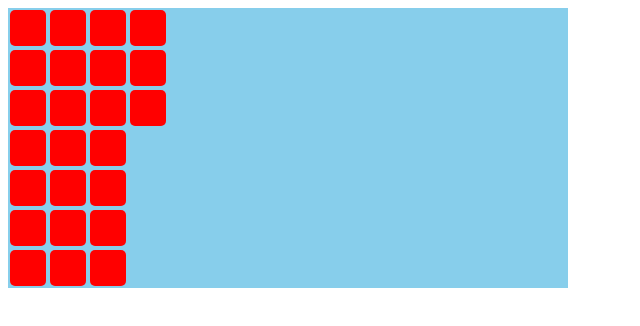
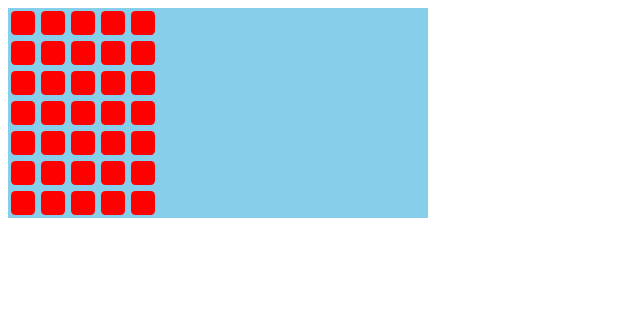
Before and after one commit to leobang17/git-lawn, a React (Create React App) app: page / in a window 1280 px wide. Shown: the top 326 px of the page, without its empty margins (0-640 px from the left). Built offline with nearby package versions, Linux system fonts and the light colour scheme.

Commit message:
lawn hook and style rearrange

```diff
--- a/src/components/atoms/grass/index.tsx
+++ b/src/components/atoms/grass/index.tsx
@@ -3,15 +3,14 @@ import styled from "styled-components";
 import { GrassProps } from "../../../@types/dataTypes";
 
 const Box = styled.div<GrassProps>`
-  height: ${(props) => props.span * 0.9}px;
-  width: ${(props) => props.span * 0.9}px;
-  margin: ${(props) => props.span * 0.05}px;
+  height: ${(props) => props.span * 0.8}px;
+  width: ${(props) => props.span * 0.8}px;
+  margin: ${(props) => props.span * 0.1}px;
   background-color: ${(props) => props.color};
-  border-radius: 5px;
+  border-radius: ${(props) => props.span * 0.15}px;
 `;
 
 const Grass: React.FC<GrassProps> = ({ span, color }) => {
-  console.log(span, color);
   return <Box span={span} color={color} />;
 };
 
--- a/src/components/molecules/lawn/index.tsx
+++ b/src/components/molecules/lawn/index.tsx
@@ -1,18 +1,10 @@
 import React, { useEffect, useState } from "react";
-import styled from "styled-components";
-import { LawnProps, LawnStyleProps } from "../../../@types/dataTypes";
+
+import { LawnProps } from "../../../@types/dataTypes";
 import Grass from "../../atoms/grass";
-import { lawnSizeCalculator } from "./hooks";
 
-const LawnBox = styled.div<LawnStyleProps>`
-  display: flex;
-  flex-direction: column;
-  flex-wrap: wrap;
-  align-content: flex-start;
-  height: ${(props) => props.lawnHeight}px;
-  width: ${(props) => props.lawnWidth}px;
-  background-color: skyblue;
-`;
+import { lawnSizeCalculator } from "./lawn.hooks";
+import { LawnBox } from "./lawn.style";
 
 const Lawn: React.FC<LawnProps> = ({ grassSpan }) => {
   const { lawnHeight, lawnWidth } = lawnSizeCalculator(grassSpan);
@@ -27,6 +19,7 @@ const Lawn: React.FC<LawnProps> = ({ grassSpan }) => {
       <Grass span={grassSpan} color="red" />
       <Grass span={grassSpan} color="red" />
       <Grass span={grassSpan} color="red" />
+
       <Grass span={grassSpan} color="red" />
       <Grass span={grassSpan} color="red" />
       <Grass span={grassSpan} color="red" />
@@ -34,9 +27,23 @@ const Lawn: React.FC<LawnProps> = ({ grassSpan }) => {
       <Grass span={grassSpan} color="red" />
       <Grass span={grassSpan} color="red" />
       <Grass span={grassSpan} color="red" />
+
       <Grass span={grassSpan} color="red" />
       <Grass span={grassSpan} color="red" />
       <Grass span={grassSpan} color="red" />
+      <Grass span={grassSpan} color="red" />
+      <Grass span={grassSpan} color="red" />
+      <Grass span={grassSpan} color="red" />
+      <Grass span={grassSpan} color="red" />
+
+      <Grass span={grassSpan} color="red" />
+      <Grass span={grassSpan} color="red" />
+      <Grass span={grassSpan} color="red" />
+      <Grass span={grassSpan} color="red" />
+      <Grass span={grassSpan} color="red" />
+      <Grass span={grassSpan} color="red" />
+      <Grass span={grassSpan} color="red" />
+
       <Grass span={grassSpan} color="red" />
       <Grass span={grassSpan} color="red" />
       <Grass span={grassSpan} color="red" />
--- /dev/null
+++ b/src/components/molecules/lawn/lawn.style.ts
@@ -0,0 +1,12 @@
+import styled from "styled-components";
+import { LawnStyleProps } from "../../../@types/dataTypes";
+
+export const LawnBox = styled.div<LawnStyleProps>`
+  display: flex;
+  flex-direction: column;
+  flex-wrap: wrap;
+  align-content: flex-start;
+  background-color: skyblue;
+  height: ${(props) => props.lawnHeight}px;
+  width: ${(props) => props.lawnWidth}px;
+`;
--- a/src/components/organisms/index.tsx
+++ b/src/components/organisms/index.tsx
@@ -3,7 +3,7 @@ import Lawn from "../molecules/lawn";
 
 const GitLawn = () => {
   // return <div>GitLawn</div>;
-  return <Lawn grassSpan={40} />;
+  return <Lawn grassSpan={30} />;
 };
 
 export default GitLawn;
```
Also changed, not shown: src/components/molecules/lawn/lawn.hooks.ts (renamed from src/components/molecules/lawn/hooks.ts).
